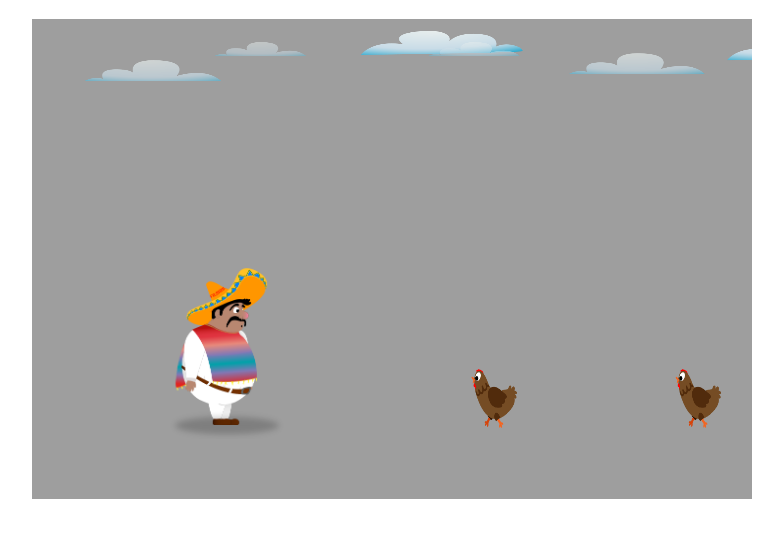
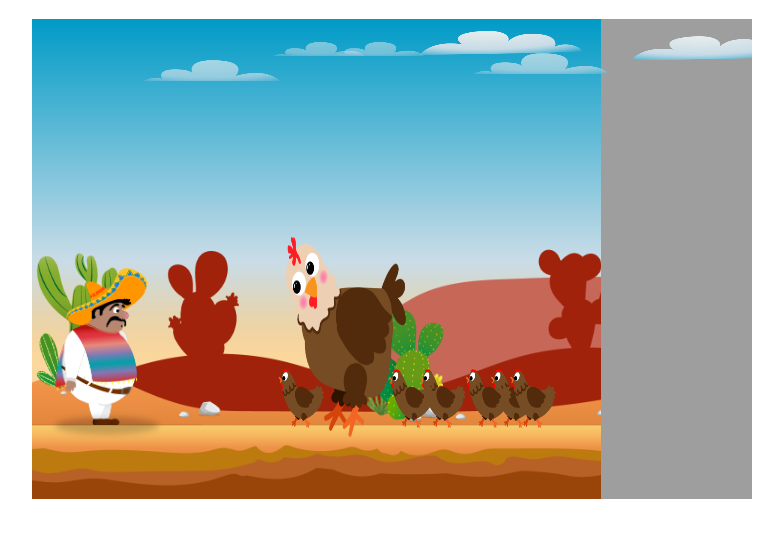
Before and after one commit to Andrei-Octavian-Buha/El-Pollo-Loco, a plain HTML site: page index.html in a window 1280 px wide. Shown: the part 69-606 px from the top of the page, without its empty margins (248-1031 px from the left). Drawn offline with Linux system fonts and the light colour scheme.

Commit message:
objekt oprientierung erste teil fertig

```diff
--- a/index.html
+++ b/index.html
@@ -12,6 +12,9 @@
     <script src="./models/world.class.js"></script>
     <script src="./models/background-object.class.js"></script>
     <script src="./models/keyboard.class.js"></script>
+    <script src="./models/level.class.js"></script>
+    <script src="./models/endboss.class.js"></script>
+    <script src="./levels/level1.js"></script>
 
     <script src="./js/game.js"></script>
   </head>
--- /dev/null
+++ b/levels/level1.js
@@ -0,0 +1,64 @@
+const level1 = new Level(
+  [
+    new Chicken(),
+    new Chicken(),
+    new Chicken(),
+    new Chicken(),
+    new Chicken(),
+    new Chicken(),
+    new Endboss(),
+  ],
+  [
+    new Wolken("img/5_background/layers/4_clouds/1.png"),
+    new Wolken("img/5_background/layers/4_clouds/2.png"),
+  ],
+  [
+    new BackgroundObject("img/5_background/layers/air.png", 0),
+    new BackgroundObject("img/5_background/layers/3_third_layer/1.png", 0),
+    new BackgroundObject("img/5_background/layers/2_second_layer/1.png", 0),
+    new BackgroundObject("img/5_background/layers/1_first_layer/1.png", 0),
+    new BackgroundObject("img/5_background/layers/air.png", 719),
+    new BackgroundObject("img/5_background/layers/3_third_layer/2.png", 719),
+    new BackgroundObject("img/5_background/layers/2_second_layer/2.png", 719),
+    new BackgroundObject("img/5_background/layers/1_first_layer/2.png", 719),
+    new BackgroundObject("img/5_background/layers/air.png", 719 * 2),
+    new BackgroundObject(
+      "img/5_background/layers/3_third_layer/1.png",
+      719 * 2
+    ),
+    new BackgroundObject(
+      "img/5_background/layers/2_second_layer/1.png",
+      719 * 2
+    ),
+    new BackgroundObject(
+      "img/5_background/layers/1_first_layer/1.png",
+      719 * 2
+    ),
+    new BackgroundObject("img/5_background/layers/air.png", 719 * 3),
+    new BackgroundObject(
+      "img/5_background/layers/3_third_layer/2.png",
+      719 * 3
+    ),
+    new BackgroundObject(
+      "img/5_background/layers/2_second_layer/2.png",
+      719 * 3
+    ),
+    new BackgroundObject(
+      "img/5_background/layers/1_first_layer/2.png",
+      719 * 3
+    ),
+    new BackgroundObject("img/5_background/layers/air.png", 719 * 4),
+    new BackgroundObject(
+      "img/5_background/layers/3_third_layer/1.png",
+      719 * 4
+    ),
+    new BackgroundObject(
+      "img/5_background/layers/2_second_layer/1.png",
+      719 * 4
+    ),
+    new BackgroundObject(
+      "img/5_background/layers/1_first_layer/1.png",
+      719 * 4
+    ),
+  ]
+);
--- a/models/character.class.js
+++ b/models/character.class.js
@@ -24,22 +24,20 @@ class Character extends MovableObject {
 
   walk() {
     setInterval(() => {
-      if (this.world.keyboard.RIGHT) {
+      if (this.world.keyboard.RIGHT && this.x < this.world.level.level_end_x) {
         this.x += this.speed;
         this.otherDirection = false;
       }
-      if (this.world.keyboard.LEFT) {
-        this.x = this.speed;
+      if (this.world.keyboard.LEFT && this.x > 0) {
+        this.x -= this.speed;
         this.otherDirection = true;
       }
+      this.world.camera_x = -this.x;
     }, 1000 / 60);
+
     setInterval(() => {
       if (this.world.keyboard.RIGHT || this.world.keyboard.LEFT) {
-        let i = this.currentImage % this.IMAGES_WALKING.length;
-        //i = 0, 1, 2, 3, 4, 5, 6, 0, 1,
-        let path = this.IMAGES_WALKING[i];
-        this.img = this.imageCache[path];
-        this.currentImage++;
+        this.playAnimation(this.IMAGES_WALKING);
       }
     }, 50);
   }
--- a/models/chicken.class.js
+++ b/models/chicken.class.js
@@ -18,10 +18,7 @@ class Chicken extends MovableObject {
   }
   walk() {
     setInterval(() => {
-      let i = this.currentImage % this.IMAGES_WALKING.length;
-      let path = this.IMAGES_WALKING[i];
-      this.img = this.imageCache[path];
-      this.currentImage++;
+      this.playAnimation(this.IMAGES_WALKING);
     }, 150);
   }
 }
--- /dev/null
+++ b/models/endboss.class.js
@@ -0,0 +1,34 @@
+class Endboss extends MovableObject {
+  height = 256;
+  width = 128;
+  y = 170;
+  IMAGES_WALKING = [
+    "img/4_enemie_boss_chicken/2_alert/G5.png",
+    "img/4_enemie_boss_chicken/2_alert/G6.png",
+    "img/4_enemie_boss_chicken/2_alert/G7.png",
+    "img/4_enemie_boss_chicken/2_alert/G8.png",
+    "img/4_enemie_boss_chicken/2_alert/G9.png",
+    "img/4_enemie_boss_chicken/2_alert/G10.png",
+    "img/4_enemie_boss_chicken/2_alert/G11.png",
+    "img/4_enemie_boss_chicken/2_alert/G12.png",
+  ];
+  IMAGES_ALERT = [
+    "img/4_enemie_boss_chicken/1_walk/G1.png",
+    "img/4_enemie_boss_chicken/1_walk/G2.png",
+    "img/4_enemie_boss_chicken/1_walk/G3.png",
+    "img/4_enemie_boss_chicken/1_walk/G4.png",
+  ];
+
+  constructor() {
+    super().loadImage("img/3_enemies_chicken/chicken_normal/1_walk/1_w.png");
+    this.loadImages(this.IMAGES_WALKING);
+    this.x = 400;
+    this.speed = 0.5;
+    this.walk();
+  }
+  walk() {
+    setInterval(() => {
+      this.playAnimation(this.IMAGES_WALKING);
+    }, 150);
+  }
+}
--- /dev/null
+++ b/models/level.class.js
@@ -0,0 +1,11 @@
+class Level {
+  enemies;
+  clouds;
+  backgroundObjects;
+  level_end_x = 700 * 4;
+  constructor(enemies, clouds, backgroundObjects) {
+    this.enemies = enemies;
+    this.clouds = clouds;
+    this.backgroundObjects = backgroundObjects;
+  }
+}
--- a/models/movable-object.class.js
+++ b/models/movable-object.class.js
@@ -1,5 +1,5 @@
 class MovableObject {
-  x = 120;
+  x = 150;
   y = 300;
   img;
   height = 150;
@@ -35,4 +35,12 @@ class MovableObject {
       this.x -= this.speed;
     }, 1000 / 60);
   }
+
+  playAnimation(images) {
+    let i = this.currentImage % this.IMAGES_WALKING.length;
+    //i = 0, 1, 2, 3, 4, 5, 6, 0, 1,
+    let path = images[i];
+    this.img = this.imageCache[path];
+    this.currentImage++;
+  }
 }
--- a/models/world.class.js
+++ b/models/world.class.js
@@ -1,23 +1,10 @@
 class World {
   character = new Character();
-  enemies = [new Chicken(), new Chicken(), new Chicken(), new Chicken()];
-  clouds = [
-    new Wolken("img/5_background/layers/4_clouds/1.png"),
-    new Wolken("img/5_background/layers/4_clouds/2.png"),
-  ];
-  backgroundObjects = [
-    new BackgroundObject("img/5_background/layers/air.png", 0),
-    new BackgroundObject("img/5_background/layers/3_third_layer/1.png", 0),
-    new BackgroundObject("img/5_background/layers/3_third_layer/2.png", 0),
-    new BackgroundObject("img/5_background/layers/2_second_layer/1.png", 0),
-    new BackgroundObject("img/5_background/layers/2_second_layer/2.png", 0),
-    new BackgroundObject("img/5_background/layers/1_first_layer/1.png", 0),
-    new BackgroundObject("img/5_background/layers/1_first_layer/2.png", 0),
-  ];
-
+  level = level1;
   canvas;
   ctx;
   keyboard;
+  camera_x = 150;
 
   constructor(canvas, keyboard) {
     this.ctx = canvas.getContext("2d");
@@ -33,12 +20,13 @@ class World {
 
   draw() {
     this.ctx.clearRect(0, 0, this.canvas.width, this.canvas.height);
-    this.addObjectsToMap(this.backgroundObjects);
-    this.addObjectsToMap(this.clouds);
+    this.ctx.translate(this.camera_x, 0);
+    this.addObjectsToMap(this.level.backgroundObjects);
+    this.addObjectsToMap(this.level.clouds);
+    this.addToMap(this.character);
+    this.addObjectsToMap(this.level.enemies);
 
-    this.addToMap(this.character);
-    this.addObjectsToMap(this.enemies);
-
+    this.ctx.translate(-this.camera_x, 0);
     //draw wird immer wieder aufgerufen
     let self = this;
     requestAnimationFrame(function () {
@@ -59,9 +47,7 @@ class World {
       this.ctx.scale(-1, 1);
       mo.x = mo.x * -1;
     }
-
     this.ctx.drawImage(mo.img, mo.x, mo.y, mo.width, mo.height);
-
     if (mo.otherDirection) {
       mo.x = mo.x * -1;
       this.ctx.restore();
```
